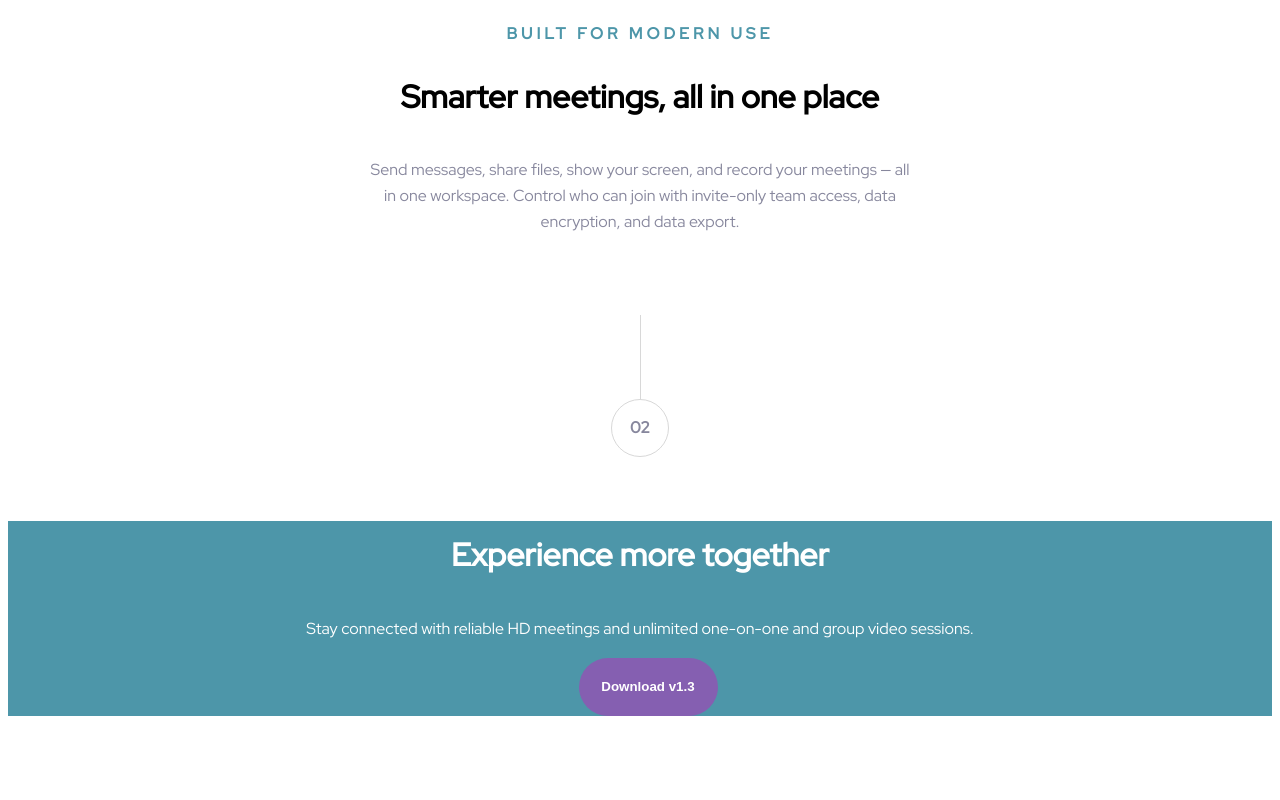
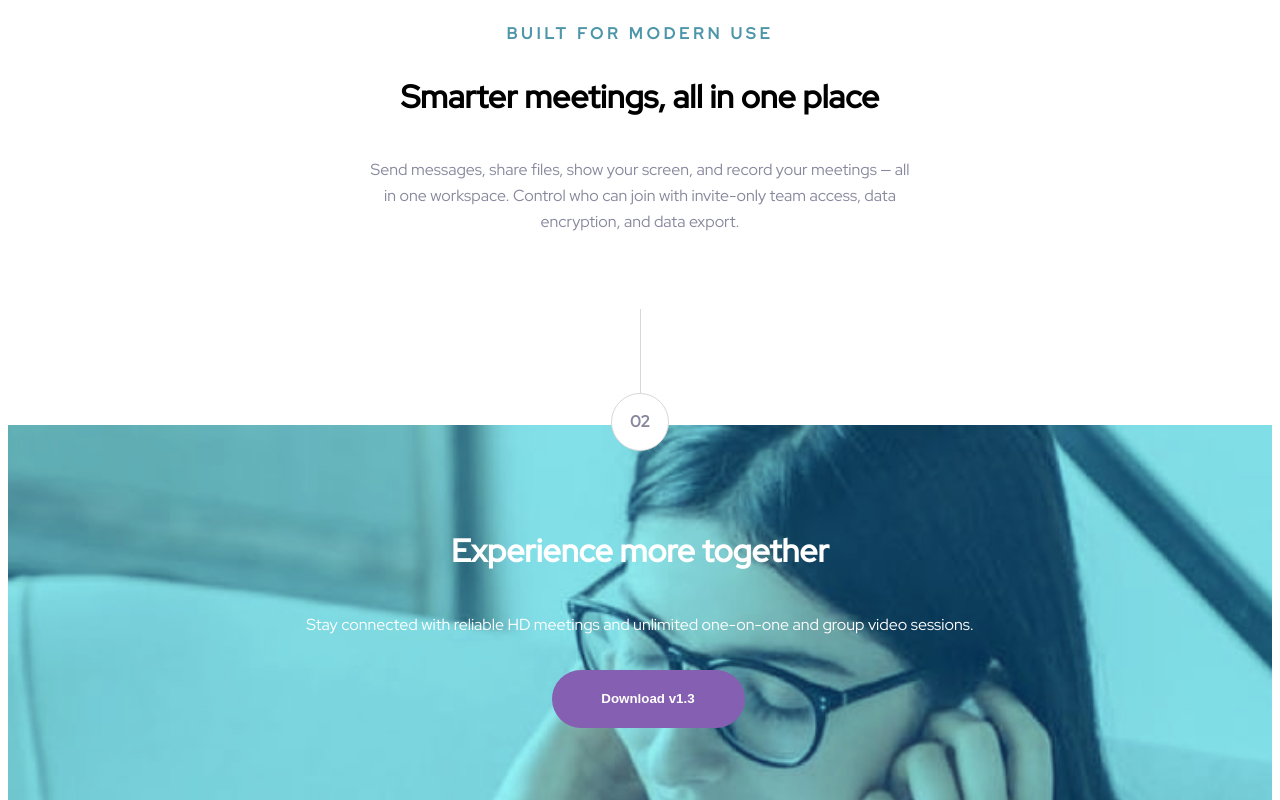
Before and after one commit to natalliasdh/meet-landing, a plain HTML site: page index.html in a window 1280 px wide. Shown: the part 1088-1888 px from the top of the page. Before the commit the page ends 1804 px from the top, so only its background shows below. Drawn offline with Linux system fonts and the light colour scheme.

Commit message:
footer mobile version

```diff
--- a/assets/css/style.css
+++ b/assets/css/style.css
@@ -179,6 +179,7 @@
         padding-bottom: 15px;
         width: 56px;
         text-align: center;
+        background-color: white;
     }
 
     .four-photos {
@@ -228,6 +229,7 @@
         max-width: 540px;
         margin-left: auto;
         margin-right: auto;
+        margin-bottom: 62px;
     }
 
     @media only screen and (min-width:768px) {
@@ -264,5 +266,28 @@
         text-align: center;
         align-items: center;
         color: white;
-        margin-left: 0;
+        padding-top: 92px;
+        padding-bottom: 72px;
+        background-image: url("../images/image-footer.jpg");
+        background-blend-mode: overlay;
+        background-repeat: no-repeat;
+        background-size: cover;
+        position: relative;
+        margin-top: 112px;
     }
+
+    .footer .whatisit {
+        width: 193px;
+    }
+
+    .footer p {
+        margin-bottom: 32px;
+        padding-left: 24px;
+        padding-right: 24px;
+    }
+
+    .two {
+        position: absolute;
+        top: -180px;
+        z-index: 2;
+    }
--- a/index.html
+++ b/index.html
@@ -49,14 +49,15 @@
             <p class="smartp"> Send messages, share files, show your screen, and record your meetings — all in one workspace. Control who can join with invite-only team access, data encryption, and data export.</p>
         </div>
         <!------------------------------------------------------------------------------------------------------------->
-        <div class="line">
-            <div class="vl"></div>
-            <span class="number">02</span>
-        </div>
+
 
         <!------------------------------------------------------------------------------------------------------------->
     </div>
     <div class="footer">
+        <div class="line two">
+            <div class="vl"></div>
+            <span class="number">02</span>
+        </div>
         <h2> Experience more together</h2>
         <p>Stay connected with reliable HD meetings and unlimited one-on-one and group video sessions.</p>
         <button class="whatisit">Download v1.3</button>
```
